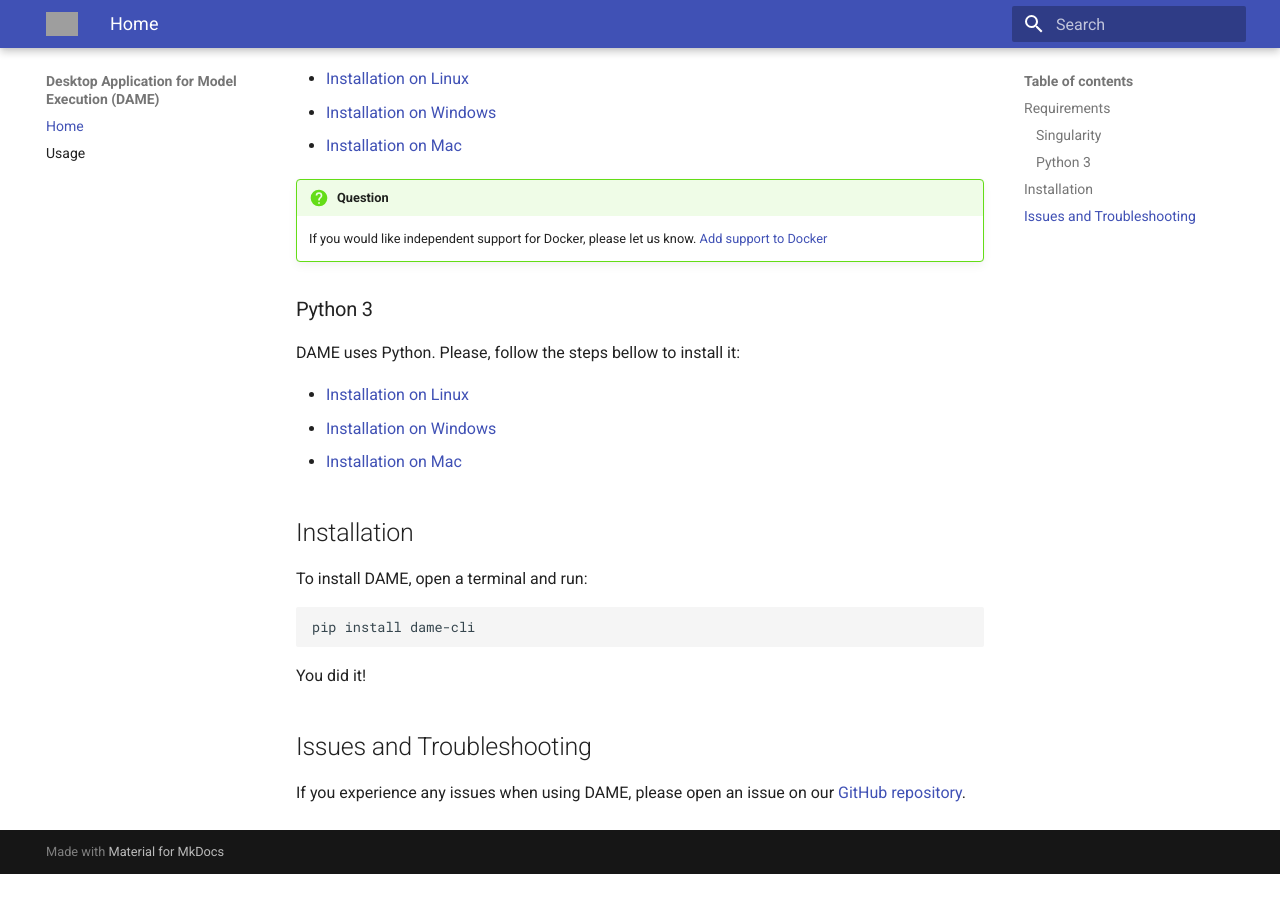
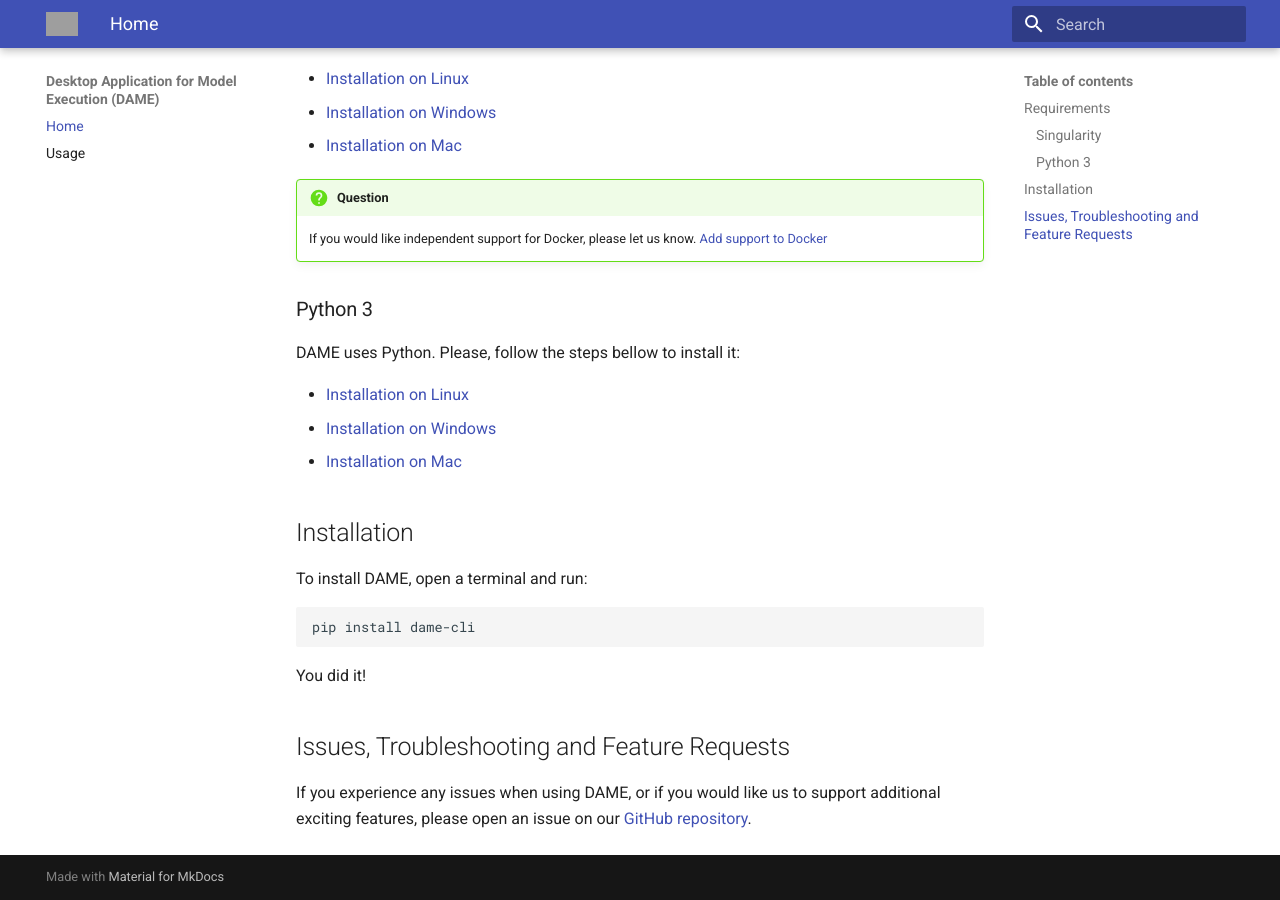
Before and after one commit to mintproject/dame_cli, an MkDocs documentation site: the page built from docs/index.md, in a window 1280 px wide and 900 px high, scrolled down 729 px. Built offline with MkDocs 1.6.1 and Material for MkDocs 9.7.7, drawn with Linux system fonts in a browser that asks for light colours; before the commit the page ends 1603 px from its top, so only the background shows below that; grey boxes are pictures that could not be loaded.

Commit message:
updated doc

```diff
--- a/docs/index.md
+++ b/docs/index.md
@@ -44,6 +44,6 @@ pip install dame-cli
 
 You did it!
 
-## Issues and Troubleshooting
+## Issues, Troubleshooting and Feature Requests
 
-If you experience any issues when using DAME, please open an issue on our  [GitHub repository](https://github.com/mintproject/dame_cli/issues).
+If you experience any issues when using DAME, or if you would like us to support additional exciting features, please open an issue on our  [GitHub repository](https://github.com/mintproject/dame_cli/issues).
```
Also changed, not shown: README.md (+1 -1 lines), docs/usage.md (+23 -2 lines), docs/figures/dame-config.png (added).
